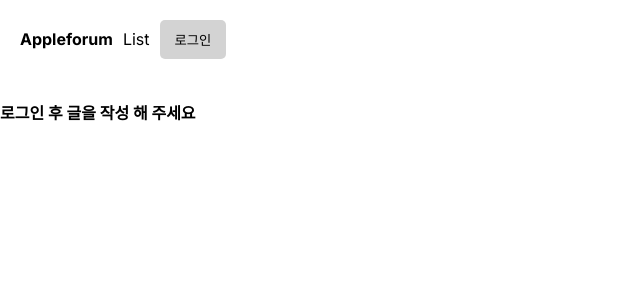
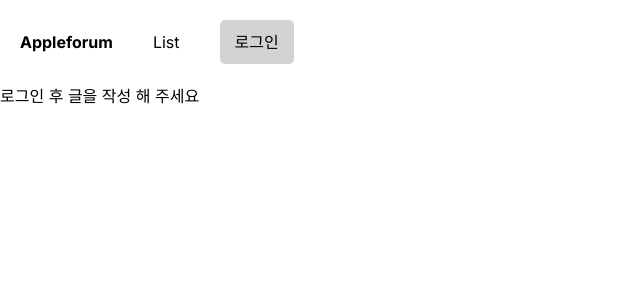
Before and after one commit to jcdororo/react-nextjs-practice-app, a Next.js app: page /write in a window 1280 px wide. Shown: the top 300 px of the page, without its empty margins (0-640 px from the left). Built offline with nearby package versions, Linux system fonts and the light colour scheme; no server answers.

Commit message:
Typescript 변환 30%

```diff
--- a/app/components/ListItem.tsx
+++ b/app/components/ListItem.tsx
@@ -19,12 +19,13 @@ export default function ListItem({result}:propsListitem) {
     <div>
       {
         result.map((a, i) =>
-        <div className="list-item" key={i}>
+        // <div className="list-item" key={i}>
+        <div className="bg-white border-10 p-21 mb-5 shadow-[0_2px_4px_0_rgb(224,224,224)] opacity-100 duration-1000" key={i}>
           <Link href={'/detail/' + result[i]._id}>
-            <h4>{result[i].title}</h4>
+            <h4 className="text-20 font-[800] m-0">{result[i].title}</h4>
           </Link>
           <Link href={'/edit/' + result[i]._id}>✏️</Link>
-          <span className="delete" onClick={(e:any)=>{
+          <span className="cursor-pointer" onClick={(e:any)=>{
                                     fetch('/api/post/delete', { method: 'DELETE', body : result[i]._id })
                                     .then((r)=>{
                                       if(r.status == 200) {
@@ -38,14 +39,14 @@ export default function ListItem({result}:propsListitem) {
                                       //성공시 실행할코드
                                       e.target.parentElement.style.opacity = 0;
                                       setTimeout(()=>{
-                                        e.target.parentElement.style.display = 'none';
+                                      e.target.parentElement.style.display = 'none';
                                       },1000)
                                     }).catch((error)=>{
                                       //인터넷문제 등으로 실패시 실행할코드
                                       console.log(error)
                                     })
           }} >삭제</span>
-          <p>1월 1일</p>
+          <p className="text-gray my-5 mx-0">1월 1일</p>
         </div>
         )
       }
--- a/app/components/LoginBtn.tsx
+++ b/app/components/LoginBtn.tsx
@@ -4,7 +4,7 @@ import { signIn } from 'next-auth/react'
 
 export default function LoginBtn() {
   return (
-    <button onClick={()=>{signIn()}}>로그인</button>
+    <button className='m-5' onClick={()=>{signIn()}}>로그인</button>
 
   )
 }
--- a/app/components/LogoutBtn.tsx
+++ b/app/components/LogoutBtn.tsx
@@ -4,7 +4,7 @@ import { signOut } from 'next-auth/react'
 
 export default function LogoutBtn() {
   return (
-    <button onClick={()=>{signOut()}}>로그아웃</button>
+    <button className='m-5' onClick={()=>{signOut()}}>로그아웃</button>
 
   )
 }
--- a/app/edit/[id]/page.tsx
+++ b/app/edit/[id]/page.tsx
@@ -22,7 +22,8 @@ export default async function Edit(props:propsEdit) {
 
 
   return (
-    <div className="p-20">
+    <div>
+      <div className="px-20 py-20">
         <h4>수정 페이지</h4>
         <form action="/api/post/edit" method="POST">
           <input name="title" defaultValue={result.title} />
@@ -31,5 +32,6 @@ export default async function Edit(props:propsEdit) {
           <button type="submit">전송</button>
         </form>
       </div>
+    </div>
   )
 }
--- a/app/globals.css
+++ b/app/globals.css
@@ -1,31 +1,11 @@
+@tailwind base;
+@tailwind components;
+@tailwind utilities;
+
 body{
   margin: 0;
 }
 
-.list-bg {
-  background: rgb(249, 250, 255);
-  padding: 10px;
-}
-.list-item {
-  background: white;
-  border-radius: 10px;
-  padding: 20px;
-  margin-bottom: 5px;
-  box-shadow: rgb(224, 224, 224) 0px 2px 4px 0px;
-}
-.list-item h4 {
-  font-size: 20px;
-  font-weight: 800;
-  margin: 0;
-}
-.list-item p {
-  color: grey;
-  margin : 5px 0px;
-}
-
-.p-20 {
-  padding: 20px;
-}
 input {
   box-sizing: border-box;
   padding: 10px;
@@ -43,26 +23,3 @@ a {
   text-decoration: none;
   color: black;
 }
-
-
-.navbar {
-  background: white;
-  padding: 20px;
-}
-.navbar a {
-  margin-right: 10px;
-  text-decoration: none;
-  color: black;
-}
-.logo {
-  font-weight: bold;
-}
-
-.delete {
-  cursor: pointer;
-}
-
-.list-item {
-  opacity: 1;
-  transition: all 1s;
-}
--- a/app/layout.tsx
+++ b/app/layout.tsx
@@ -20,9 +20,9 @@ export default async function RootLayout({ children }: { children: React.ReactNo
   return (
     <html lang="ko">
       <body className={inter.className}>
-        <div className="navbar">
-          <Link href="/" className="logo">Appleforum</Link>
-          <Link href="/list">List</Link>
+        <div className="bg-white p-21">
+          <Link href="/" className="mr-10px decoration-none text-black font-bold p-5">Appleforum</Link>
+          <Link href="/list" className="mr-10px decoration-none text-black p-5">List</Link>
           {
             session
             ?
--- a/app/list/page.tsx
+++ b/app/list/page.tsx
@@ -13,7 +13,7 @@ export default async function List() {
 
 
   return (
-    <div className="list-bg">
+    <div className="bg-white p-10">
       <ListItem result={result}/>
     </div>
   )
--- a/app/write/page.tsx
+++ b/app/write/page.tsx
@@ -14,7 +14,7 @@ export default async function Write() {
   }
 
   return (
-    <div className="p-20">
+    <div className="px-20 py-20">
       <h4>글작성</h4>
       <form action="/api/post/new" method="POST">
         <input name="title" placeholder="글제목"/>
--- a/package.json
+++ b/package.json
@@ -21,6 +21,9 @@
     "typescript": "^5.2.2"
   },
   "devDependencies": {
-    "@types/react": "18.2.33"
+    "@types/react": "18.2.33",
+    "autoprefixer": "^10.4.16",
+    "postcss": "^8.4.31",
+    "tailwindcss": "^3.3.5"
   }
 }
--- a/pages/api/post/like.ts
+++ b/pages/api/post/like.ts
@@ -1,7 +1,5 @@
 import { ObjectId } from "mongodb";
-import { NextApiRequest, NextApiResponse } from "next";
-import { FetchEventResult } from "next/dist/server/web/types";
-import { NextRequest, NextResponse } from "next/server";
+import { NextApiResponse } from "next";
 import { connectDB } from "util/database";
 
 interface mapItem {
@@ -17,7 +15,6 @@ interface 요청 {
 
 
 export default async function handler(요청:요청, 응답:NextApiResponse){
-  console.log('응답@@@',typeof 응답)
 
 
   if(요청.method == 'POST') {
--- /dev/null
+++ b/postcss.config.js
@@ -0,0 +1,6 @@
+module.exports = {
+  plugins: {
+    tailwindcss: {},
+    autoprefixer: {},
+  },
+}
--- /dev/null
+++ b/tailwind.config.js
@@ -0,0 +1,12 @@
+/** @type {import('tailwindcss').Config} */
+module.exports = {
+  content: [
+    "./app/**/*.{js,ts,jsx,tsx,mdx}",
+    "./pages/**/*.{js,ts,jsx,tsx,mdx}",
+    "./components/**/*.{js,ts,jsx,tsx,mdx}",
+  ],
+  theme: {
+    extend: {},
+  },
+  plugins: [],
+}
```
Also changed, not shown: 2 other files (tests, documents, lock files or other folders). Lines whose indentation alone changed are shown as unchanged.
